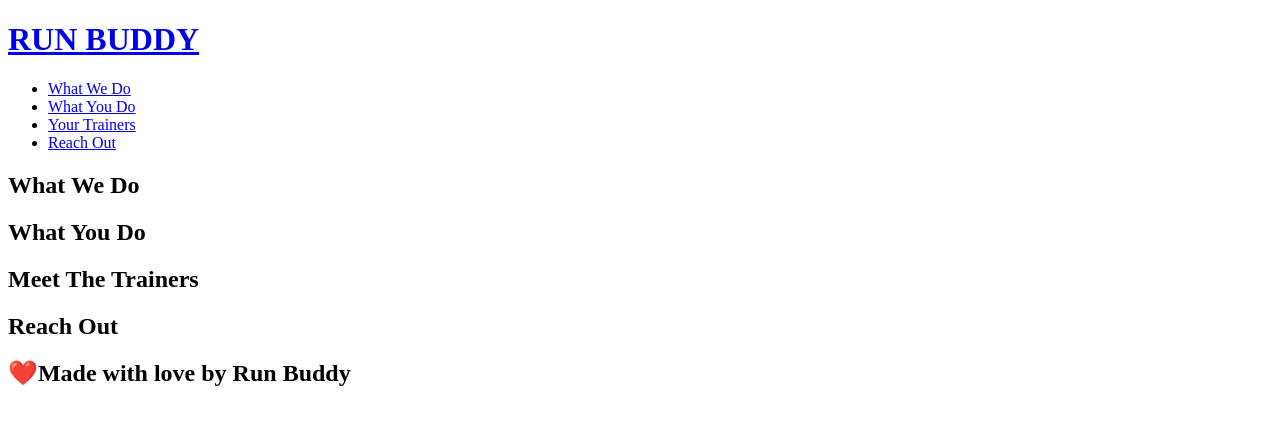
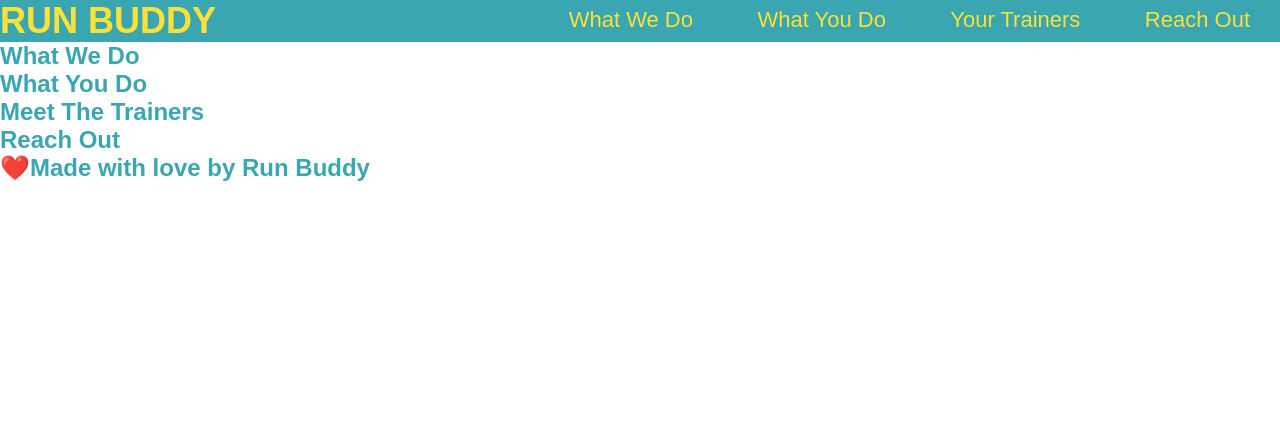
Before and after one commit to ObregonScott/run-buddy, a plain HTML site: page index.html in a window 1280 px wide. Drawn offline with Linux system fonts and the light colour scheme.

Commit message:
<added-css-style-sheet>

```diff
--- /dev/null
+++ b/assets/css/style.css
@@ -0,0 +1,33 @@
+* {
+    margin: 0;
+    padding: 0;
+}
+
+body {
+    /* more on this crazy alphanumerical value in a minute! */
+    color: #39a6b2;
+    font-family: Arial, Helvetica, sans-serif;
+}
+/* apply styles to <header> */
+header {
+    padding 10px 15px 20px 25px;
+    background-color: #39a6b2;}
+header h1 {
+    font-weight: bold;
+    font-size: 36px;
+    color: #fce138;
+    margin: 0;
+    display: inline;
+}
+header a {
+    text-decoration: none;
+    color: #fce138;}
+header nav {
+float: right;
+margin: 7px 0;}
+header nav ul li {
+    display: inline;}
+header nav ul li a {
+    margin: 0 30px;
+    font-weight: lighter;
+    font-size: 22px;}
--- a/index.html
+++ b/index.html
@@ -3,6 +3,7 @@
     <head>
         <meta charset="UTF-8"/>
         <title>Run🏃Buddy🏃RUN</title>
+        <link rel="stylesheet" href="./assets/css/style.css"/>
     </head>
     <!-- navigation-->
     <header>
```
